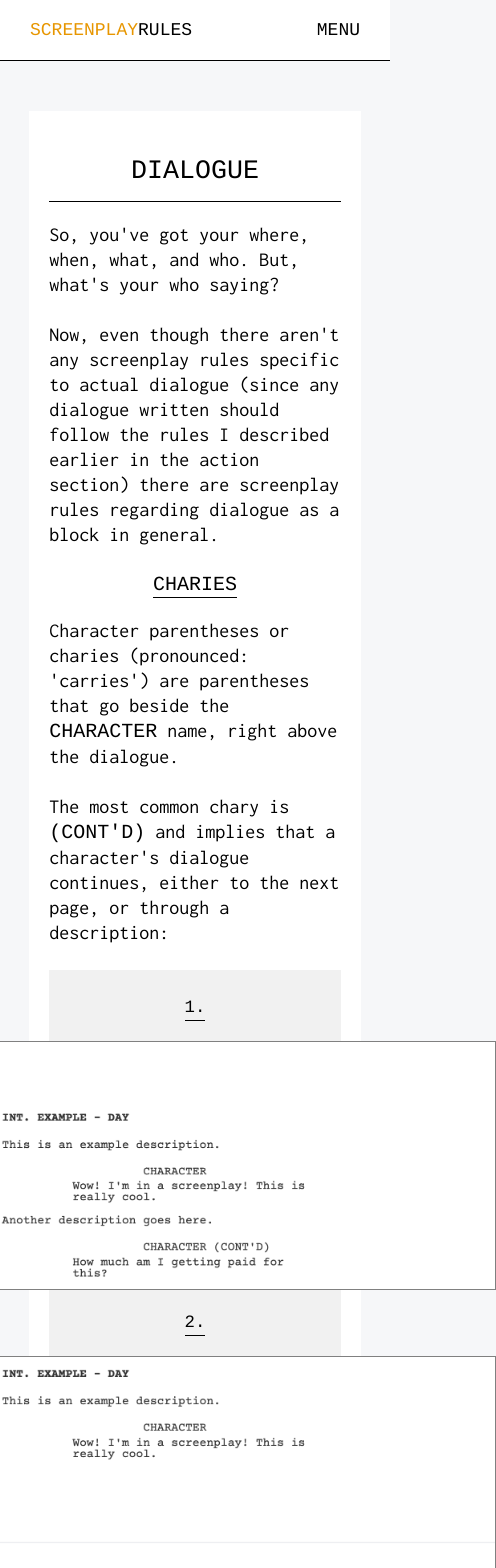
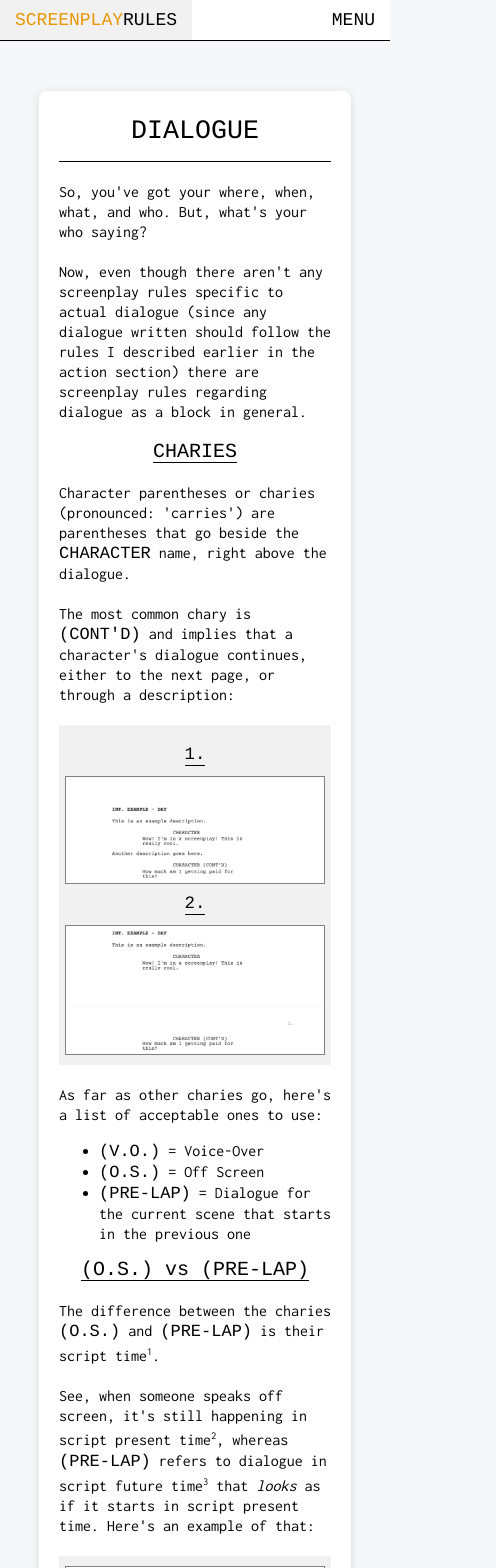
Before and after one commit to Yehuda-Edelstein/screenplayrules, a React (Create React App) app: page /screentour/dialogue in a window 390 px wide. Shown: the top 1568 px of the page, 496 px wide, since content can reach past the window. Built offline with nearby package versions, Linux system fonts and the light colour scheme.

Commit message:
basic styling

```diff
--- a/src/components/header/style.index.css
+++ b/src/components/header/style.index.css
@@ -1,13 +1,32 @@
+.header {
+    background: #fff;
+    border-bottom: 1px solid black;
+}
+
+.bigScreenHeader {
+    /* padding-left: 5%; */
+    /* padding-right: 5%; */
+    display: flex;
+    justify-content: space-between;
+    align-items: center;
+    /* padding: 10px 15px; */
+    font-size: 18px;
+     /* disables highlighting */
+-webkit-touch-callout: none;
+-webkit-user-select: none;
+ -khtml-user-select: none;
+   -moz-user-select: none;
+    -ms-user-select: none;
+        user-select: none;
+}
+
 .midScreenHeader {
     display: none;
-
-    background: #fff;
-    border-bottom: 1px solid black;
-    padding-left: 6%;
-    padding-right: 6%;
+    /* padding-left: 6%;
+    padding-right: 6%; */
     justify-content: space-between;
     align-items: center;
-    padding: 10px 15px;
+    /* padding: 10px 15px; */
     font-size: 18px;
      /* disables highlighting */
 -webkit-touch-callout: none;
@@ -20,14 +39,11 @@
 
 .smallScreenHeader {
     display: none;
-
-    background: #fff;
-    border-bottom: 1px solid black;
-    padding-left: 6%;
-    padding-right: 6%;
+    /* padding-left: 6%;
+    padding-right: 6%; */
     justify-content: space-between;
     align-items: center;
-    padding: 10px 15px;
+    /* padding: 10px 15px; */
     font-size: 18px;
      /* disables highlighting */
 -webkit-touch-callout: none;
@@ -38,24 +54,7 @@
         user-select: none;
 }
 
-.bigScreenHeader {
-    background: #fff;
-    border-bottom: 1px solid black;
-    padding-left: 6%;
-    padding-right: 6%;
-    display: flex;
-    justify-content: space-between;
-    align-items: center;
-    padding: 10px 15px;
-    font-size: 18px;
-     /* disables highlighting */
--webkit-touch-callout: none;
--webkit-user-select: none;
- -khtml-user-select: none;
-   -moz-user-select: none;
-    -ms-user-select: none;
-        user-select: none;
-}
+
 
 .title {
     font-family: 'Courier Prime', Courier, monospace;
--- a/src/components/main/style.index.css
+++ b/src/components/main/style.index.css
@@ -3,19 +3,23 @@
 /* maybe change container dimensions */
 .main {
     padding-top: 50px;
-    padding-left: 7.5%;
-    padding-right: 7.5%;
+    padding-bottom: 50px;
+    padding-left: 10%;
+    padding-right: 10%;
 }
 
 .container {
     background-color: white;
-    max-width: 850px;
-    padding-top: 50px;
-    padding-bottom: 50px;
+    max-width: 750px;
+    min-width: 200px;
+    padding-top: 30px;
+    padding-bottom: 30px;
     margin-right: auto;
     margin-left: auto;
     padding-left: 20px;
     padding-right: 20px;
+    border-radius: 8px;
+    box-shadow: rgba(99, 99, 99, 0.2) 0px 2px 8px 0px;
 }
 
 .blogHeader {
@@ -86,6 +90,7 @@ sup {
     display: grid;
     justify-content: center;
     background-color: #f1f1f1;
+    width: 100%;
 }
 
 .screengradePictureContainer {
@@ -95,10 +100,12 @@ sup {
 
 .picture {
     border: 1px solid gray;
-    /* border-radius: 8px; */
-    width: 600px;
-    margin-bottom: 20px;
-    margin-top: 20px;
+    width: 95%;
+    margin-left: auto;
+    margin-right: auto;
+    min-width: 200px;
+    margin-bottom: 10px;
+    margin-top: 10px;
 }
 
 .pictureLabel {
@@ -175,3 +182,23 @@ sup {
 
 
 .blogFooter a:hover, .blogText .a:hover {background-color: #f1f1f1}
+
+
+@media screen and (max-width: 600px) {
+    .blogText {
+        font-size: 3.25vw;
+    }
+    #courrier {
+        font-size: 3.25vw;
+    }
+}
+
+@media screen and (max-width: 500px) {
+    .blogText {
+        font-size: 16px;
+    }
+
+    #courrier {
+        font-size: 17px;
+    }
+}
```
